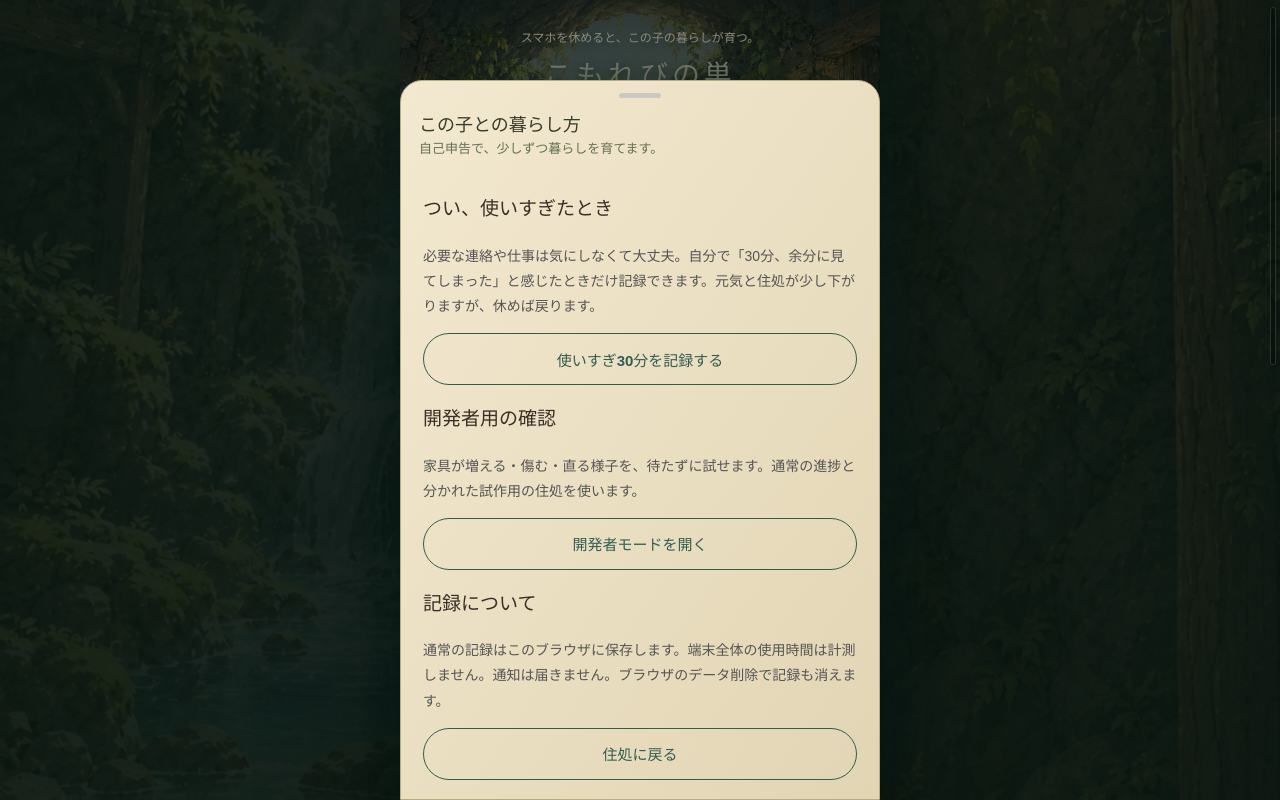
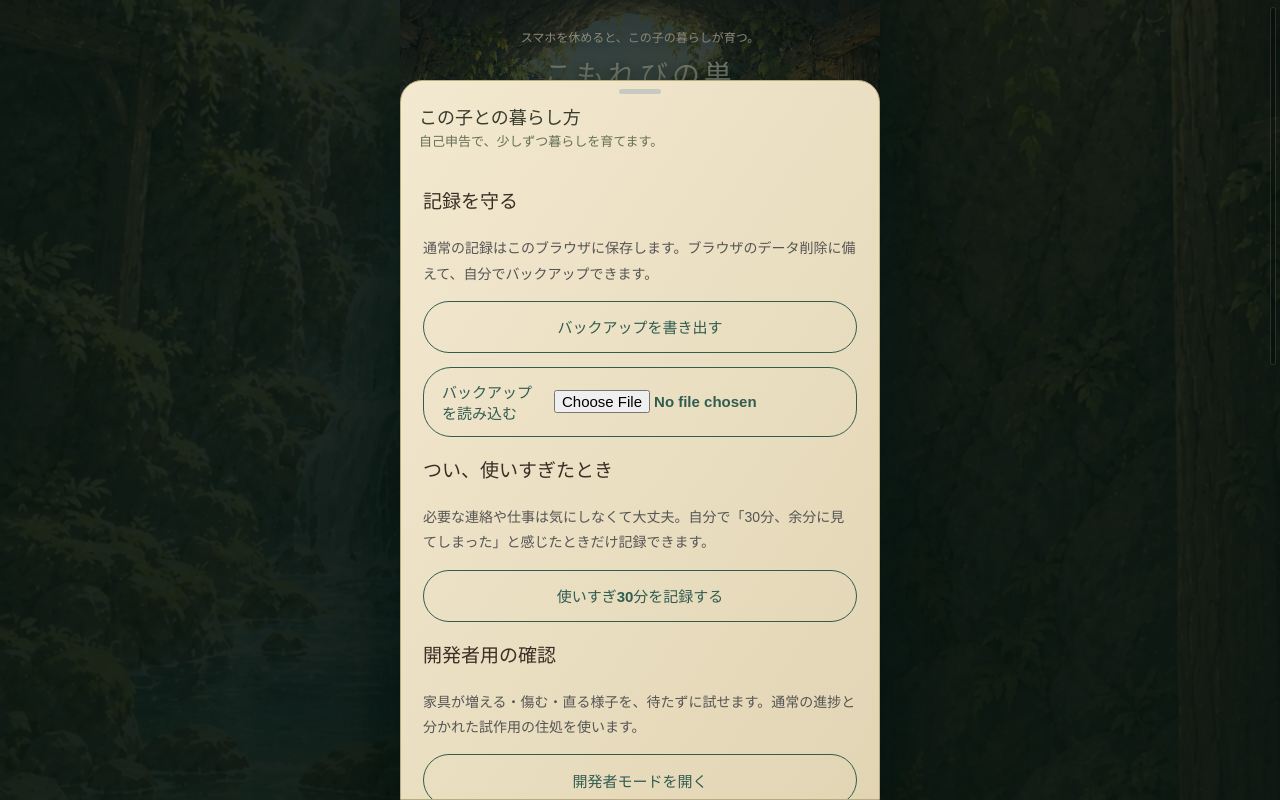
Before and after one commit to yutateru6-collab/tamago, a React (Vite) app: page / in a window 1280 px wide. Both pictures are taken after a click on the button "設定と試作モード". Built offline with nearby package versions, Linux system fonts and the light colour scheme; a web font is replaced by a local one.

Commit message:
TAM-005 TAM-007 TAM-010 add confirmation backup restore and focus handoff

```diff
--- a/src/Prototype.tsx
+++ b/src/Prototype.tsx
@@ -2,14 +2,14 @@ import '@fontsource/zen-maru-gothic/400.css';
 import '@fontsource/zen-maru-gothic/500.css';
 import '@fontsource/zen-maru-gothic/700.css';
 import './ui/journey.css';
-import { useState } from 'react';
+import { useEffect, useRef, useState } from 'react';
 import { MobileScroll, BottomSheet } from './mobile';
 import { HomeIcon, GlobeIcon, BackpackIcon, ReaderIcon } from '@radix-ui/react-icons';
 import { useWorld } from './application/useWorld';
 import { Home, Explore, Habitat, Journal } from './ui/Screens';
 import { QuietTime } from './ui/QuietTime';
 import { DeveloperPanel } from './ui/DeveloperPanel';
-import { SANDBOX_KEY } from './platform/storage';
+import { createBackup, parseBackup, SANDBOX_KEY } from './platform/storage';
 import type { World } from './domain/model';
 import { restEventState, type RestEventId } from './domain/restEvents';
 import { RestEventSheet } from './ui/RestEvents';
@@ -35,6 +35,9 @@ function WorldApp({sandbox,changeMode,entryError}:{sandbox:boolean;changeMode:(e
   const app = useWorld(sandbox);
   const [tab,setTab]=useState<Tab>(sandbox?'developer':'home');
   const [settings,setSettings]=useState(false);
+  const [usageConfirm,setUsageConfirm]=useState(false);
+  const [backupStatus,setBackupStatus]=useState('');
+  const [restoreCandidate,setRestoreCandidate]=useState<World|null>(null);
   const [away,setAway]=useState(false);
   const [busy,setBusy]=useState(false);
   const [event,setEvent]=useState<{id:RestEventId;expected:number}|null>(null);
@@ -42,15 +45,20 @@ function WorldApp({sandbox,changeMode,entryError}:{sandbox:boolean;changeMode:(e
     try {const saved=sandbox?sessionStorage.getItem(COMPANION_KEY):null;return COMPANIONS.find(c=>c.id===saved)?.id??'original';}catch{return 'original';}
   });
   const [companionError,setCompanionError]=useState('');
+  const contentRef=useRef<HTMLElement|null>(null);
   const chooseCompanion=(id:CompanionId)=>{try{sessionStorage.setItem(COMPANION_KEY,id);setCompanion(id);setCompanionError('');}catch{setCompanionError('このタブにキャラの選択を保存できませんでした。');}};
+  useEffect(()=>{const id=requestAnimationFrame(()=>{const heading=contentRef.current?.querySelector<HTMLElement>('h1[tabindex="-1"]');heading?.focus({preventScroll:true});});return()=>cancelAnimationFrame(id);},[tab,away]);
   const unseen=app.world.memories.filter(m=>!app.world.seenMemoryIds.includes(m.id));
   const act=async(fn:()=>Promise<boolean>)=>{if(busy)return false;setBusy(true);try{return await fn();}finally{setBusy(false);}};
   const openQuiet=()=>void act(async()=>{const ok=await app.beginQuiet();if(ok){setTab('home');setAway(true);}return ok;});
   const showHome=()=>void act(async()=>{const ok=await app.acknowledge();if(ok){setAway(false);setTab('home');}return ok;});
   const blocked=!app.ready||busy;
+  const exportBackup=()=>{try{const raw=createBackup(app.world);const blob=new Blob([raw],{type:'application/json'});const url=URL.createObjectURL(blob);const a=document.createElement('a');a.href=url;a.download=`tamago-backup-${new Date().toISOString().slice(0,10)}.json`;a.click();URL.revokeObjectURL(url);setBackupStatus('バックアップを書き出しました。大切な場所に保存してください。');}catch{setBackupStatus('バックアップを書き出せませんでした。');}};
+  const selectBackup=async(file?:File)=>{if(!file)return;try{const candidate=parseBackup(await file.text());setRestoreCandidate(candidate);setBackupStatus(`バックアップを確認しました。思い出 ${candidate.memories.length}件・完成 ${candidate.built.length}件。まだ現在の記録は変更していません。`);}catch(e){setRestoreCandidate(null);setBackupStatus(e instanceof Error?e.message:'バックアップを確認できませんでした。');}};
+  const confirmRestore=()=>{if(!restoreCandidate)return;void act(async()=>{const ok=await app.restore(restoreCandidate);if(ok){setRestoreCandidate(null);setBackupStatus('バックアップを復元しました。進行中だった30分のお約束だけは安全のため終了しました。');}return ok;});};
   return <CompanionProvider id={sandbox?companion:'original'}><div className={`tamago ${sandbox?'is-sandbox':''}`}>
     {sandbox&&<div className="sandbox-banner"><span>開発者モード · 試作用の記録</span><button onClick={()=>{setAway(false);setTab('developer');}}>確認パネル</button><button onClick={()=>changeMode(false)}>通常に戻る</button></div>}
-    <MobileScroll key={away?'away':tab} className="app-screen"><main className="tamago-content">
+    <MobileScroll key={away?'away':tab} className="app-screen"><main ref={contentRef} className="tamago-content">
       {app.error && <div className="error" role="alert">{app.error}<button onClick={app.reload}>読み直す</button></div>}
       {companionError&&<p role="alert" className="error">{companionError}</p>}
       {away && app.world.quietSession ? <QuietTime world={app.world} busy={blocked} complete={()=>void act(async()=>{const ok=await app.completeQuiet();if(ok)setAway(false);return ok;})} cancel={()=>void act(async()=>{const ok=await app.cancelQuiet();if(ok)setAway(false);return ok;})} back={()=>setAway(false)}/>
@@ -61,13 +69,19 @@ function WorldApp({sandbox,changeMode,entryError}:{sandbox:boolean;changeMode:(e
       : <Journal world={app.world}/>}
     </main></MobileScroll>
     {!away && <nav className="bottom-nav" aria-label="メインメニュー">{tabs.map(({id,label,Icon})=><button key={id} aria-current={tab===id?'page':undefined} onClick={()=>setTab(id)}><Icon/><span>{label}</span></button>)}</nav>}
-    <BottomSheet open={settings} onOpenChange={setSettings} title="この子との暮らし方" description="自己申告で、少しずつ暮らしを育てます。" snap={0.82}>
-      <div className="sheet-body"><h3>つい、使いすぎたとき</h3><p>必要な連絡や仕事は気にしなくて大丈夫。自分で「30分、余分に見てしまった」と感じたときだけ記録できます。元気と住処が少し下がりますが、休めば戻ります。</p><button className="secondary" disabled={blocked} onClick={()=>void act(app.reportUsage)}>使いすぎ30分を記録する</button>
-        <h3>開発者用の確認</h3><p>家具が増える・傷む・直る様子を、待たずに試せます。通常の進捗と分かれた試作用の住処を使います。</p>
-        <button className="secondary" disabled={blocked} onClick={()=>sandbox?(setSettings(false),setTab('developer')):changeMode(true,app.world)}>開発者モードを開く</button>
+    <BottomSheet open={settings} onOpenChange={open=>{setSettings(open);if(!open){setUsageConfirm(false);setRestoreCandidate(null);}}} title="この子との暮らし方" description="自己申告で、少しずつ暮らしを育てます。" snap={0.82}>
+      <div className="sheet-body settings-sections">
+        <section aria-labelledby="save-heading"><h3 id="save-heading">記録を守る</h3><p>通常の記録はこのブラウザに保存します。ブラウザのデータ削除に備えて、自分でバックアップできます。</p>
+          {!sandbox?<><button className="secondary" type="button" onClick={exportBackup}>バックアップを書き出す</button><label className="secondary file-button">バックアップを読み込む<input type="file" accept="application/json,.json" onChange={e=>{void selectBackup(e.currentTarget.files?.[0]);e.currentTarget.value='';}}/></label>
+          {restoreCandidate&&<div className="restore-confirm" role="group" aria-label="バックアップの復元確認"><p>現在の記録を、このバックアップの内容に置き換えます。先に書き出しておくと安心です。</p><button className="primary" disabled={blocked} onClick={confirmRestore}>このバックアップを復元する</button><button className="text-link" onClick={()=>{setRestoreCandidate(null);setBackupStatus('復元を取り消しました。現在の記録はそのままです。');}}>復元しない</button></div>}</>:<p className="muted">開発者モードの試作データはバックアップ対象外です。通常に戻って操作してください。</p>}
+          {backupStatus&&<p className="settings-status" role="status">{backupStatus}</p>}</section>
+        <section aria-labelledby="usage-heading"><h3 id="usage-heading">つい、使いすぎたとき</h3><p>必要な連絡や仕事は気にしなくて大丈夫。自分で「30分、余分に見てしまった」と感じたときだけ記録できます。</p>
+          {!usageConfirm?<button className="secondary" disabled={blocked} onClick={()=>setUsageConfirm(true)}>使いすぎ30分を記録する</button>:<div className="usage-confirm" role="group" aria-label="使いすぎ記録の確認"><p><strong>30分の使いすぎとして記録しますか？</strong><br/>元気と住処が少し下がります。休めば戻せます。</p><button className="primary" disabled={blocked} onClick={()=>void act(async()=>{const ok=await app.reportUsage();if(ok)setUsageConfirm(false);return ok;})}>30分を記録する</button><button className="text-link" onClick={()=>setUsageConfirm(false)}>やめる</button></div>}</section>
+        <section aria-labelledby="dev-heading"><h3 id="dev-heading">開発者用の確認</h3><p>家具が増える・傷む・直る様子を、待たずに試せます。通常の進捗と分かれた試作用の住処を使います。</p>
+          <button className="secondary" disabled={blocked} onClick={()=>sandbox?(setSettings(false),setTab('developer')):changeMode(true,app.world)}>開発者モードを開く</button></section>
         {entryError&&<p role="alert" className="error">{entryError}</p>}
         {app.error && <p role="alert" className="error">{app.error}</p>}
-        <h3>記録について</h3><p>通常の記録はこのブラウザに保存します。端末全体の使用時間は計測しません。通知は届きません。ブラウザのデータ削除で記録も消えます。</p>
+        <h3>このWeb版について</h3><p>端末全体の使用時間は計測しません。通知は届きません。休息は「休めた」と伝えたときだけ記録します。</p>
         <button className="secondary" onClick={()=>setSettings(false)}>住処に戻る</button>
       </div>
     </BottomSheet>
```
